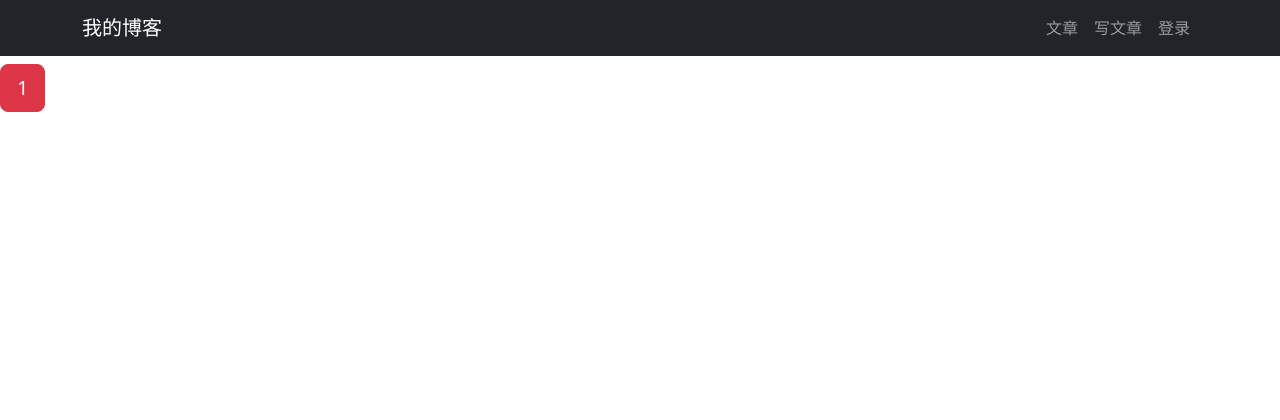
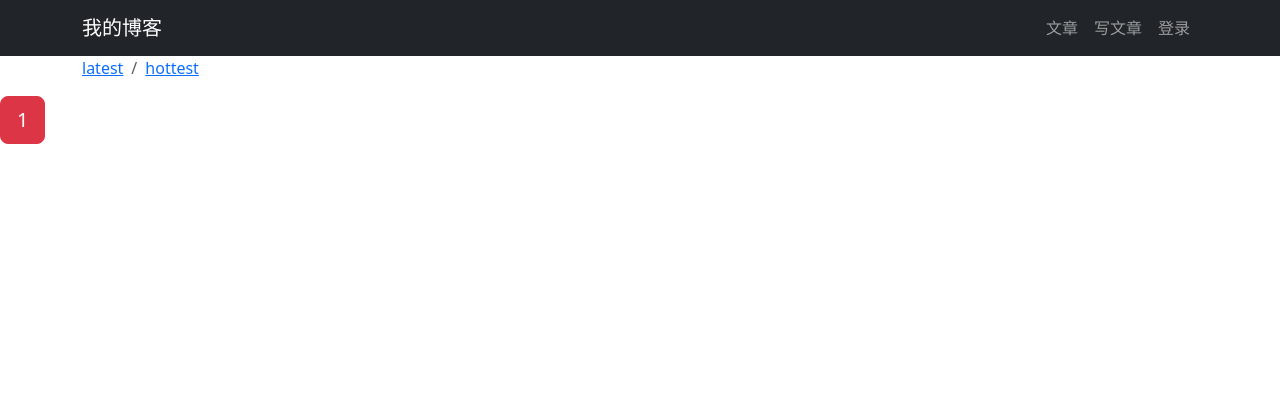
Before and after one commit to crazydiamondaz/django_blog_learn, a Django app: page /article/article-list/ in a window 1280 px wide. Shown: the top 420 px of the page. Run offline with Django 3.2, Linux system fonts and the light colour scheme; data that the repository does not hold is empty; some libraries are stand-ins or nearby versions.

Commit message:
feat:latest article

```diff
--- a/article/models.py
+++ b/article/models.py
@@ -12,7 +12,7 @@ class ArticlePost(models.Model):
     total_views = models.PositiveIntegerField(default=0)
 
     class Meta:
-        ordering = ("-created",)
+        ordering = ('-updated',)
 
     def __str__(self):
         return self.title
--- a/article/views.py
+++ b/article/views.py
@@ -6,14 +6,20 @@ from django.contrib.auth.models import User
 from django.contrib.auth.decorators import login_required
 import markdown
 from django.core.paginator import Paginator
+from django.db.models import Q
 # Create your views here.
 def article_list(request):
     # articles = ArticlePost.objects.all()
-    article_list = ArticlePost.objects.all()
+    if request.GET.get('order') == 'total_views':
+        article_list = ArticlePost.objects.all().order_by('-total_views')
+        order = 'total_views'
+    else:
+        article_list = ArticlePost.objects.all()
+        order = 'normal'
     paginator = Paginator(article_list,6)
     page = request.GET.get('page')
     articles = paginator.get_page(page)
-    context = {'articles':articles}
+    context = {'articles': articles,'order': order}
     return render(request,'article/list.html',context)
 
 def article_detail(request,id):
--- a/templates/article/list.html
+++ b/templates/article/list.html
@@ -12,6 +12,20 @@
 
 <!-- 定义放置文章标题的div容器 -->
 <div class="container">
+    <nav aria-label="breadcrumb">
+        <ol class="breadcrumb">
+            <li class="breadcrumb-item">
+                <a href="{% url 'article:article_list' %}">
+                    latest
+                </a>
+            </li>
+            <li class="breadcrumb-item">
+                <a href="{% url 'article:article_list' %}?order=total_views">
+                    hottest
+                </a>
+            </li>
+        </ol>
+    </nav>
     <div class="row mt-2">
 
         {% for article in articles %}
@@ -45,11 +59,11 @@
         <span class="step-links">
             <!-- 如果不是第一页，则显示上翻按钮 -->
             {% if articles.has_previous %}
-                <a href="?page=1" class="btn btn-success">
+                <a href="?page=1&order={{ order }}" class="btn btn-success">
                     &laquo; 1
                 </a>
                 <span>...</span>
-                <a href="?page={{ articles.previous_page_number }}"
+                <a href="?page={{ articles.previous_page_number }}&order={{ order }}"
                    class="btn btn-secondary"
                 >
                     {{ articles.previous_page_number }}
@@ -63,13 +77,13 @@
 
             <!-- 如果不是最末页，则显示下翻按钮 -->
             {% if articles.has_next %}
-                <a href="?page={{ articles.next_page_number }}"
+                <a href="?page={{ articles.next_page_number }}&order={{ order }}"
                    class="btn btn-secondary"
                 >
                     {{ articles.next_page_number }}
                 </a>
                 <span>...</span>
-                <a href="?page={{ articles.paginator.num_pages }}"
+                <a href="?page={{ articles.paginator.num_pages }}&order={{ order }}"
                    class="btn btn-success"
                 >
                     {{ articles.paginator.num_pages }} &raquo;
```
